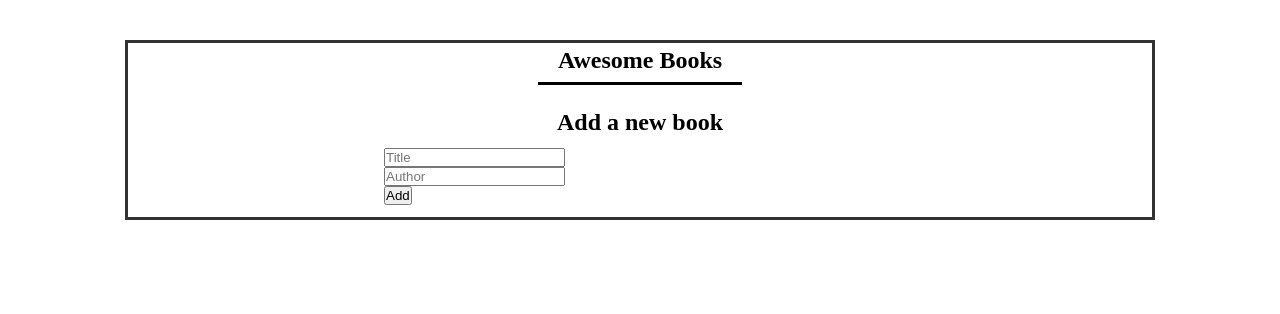
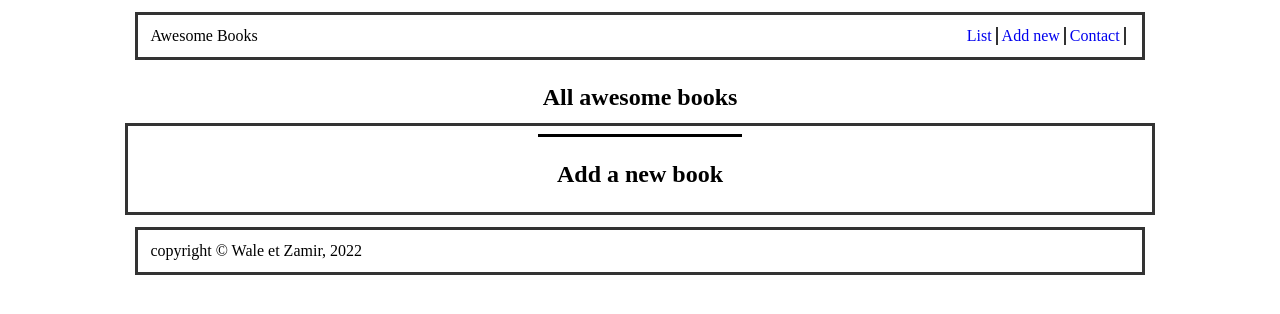
Before and after one commit to wale-prog/Awesome-Books, a website with bundled scripts: page index.html in a window 1280 px wide. Built offline with nearby package versions, Linux system fonts and the light colour scheme.

Commit message:
Set up navigation by creating list and add new pages

```diff
--- a/index.html
+++ b/index.html
@@ -10,11 +10,26 @@
 </head>
 
 <body>
-    <section id="top-books">
-        <h2>Awesome Books </h2>
-        <div class="new-books"></div>
-        <div class="line"></div>
-        <h2>Add a new book</h2>
+    <nav id="navbar">
+        <p>Awesome Books</p>
+        <ul class="nav-list">
+            <li class="nav-list-item"><a href="#">List</a></li>
+            <li class="nav-list-item"><a href="#">Add new</a></li>
+            <li class="nav-list-item"><a href="#">Contact</a></li>
+        </ul>
+    </nav>
+    <div class="list">
+        <header class="heading">
+            <h2>All awesome books </h2>
+        </header>
+        <section id="top-books">
+            <div class="new-books"></div>
+            <div class="line"></div>
+            <h2>Add a new book</h2>
+        </section>
+    </div>
+
+    <section class="add-new hidden">
         <form id="awesome-books">
             <input type="text" required placeholder="Title" name="title" class="title-input"> <br>
             <input type="text" required name="author" placeholder="Author" class="author-input"> <br>
@@ -22,6 +37,10 @@
         </form>
     </section>
 
+    <footer id="footer">
+        <p>copyright &copy Wale et Zamir, 2022 </p>
+    </footer>
+
     <script src="index.js" type="module"></script>
 </body>
 
--- a/index.js
+++ b/index.js
@@ -47,3 +47,20 @@ window.addEventListener('DOMContentLoaded', () => {
   document.getElementById('top-books').addEventListener('click', booksListAction);
   displayBooks(library.getAll());
 });
+
+const navList = document.querySelectorAll('.nav-list-item');
+const list = document.querySelector('.list');
+const addNew = document.querySelector('.add-new')
+
+for (let i = 0; i < navList.length; i += 1) {
+  navList[i].addEventListener('click', (event) => {
+    if (event.target.innerText === `Add new`) {
+      list.classList.add('hidden');
+      addNew.classList.remove('hidden')
+    } else if (event.target.innerText === "List") {
+      list.classList.remove('hidden');
+      addNew.classList.add('hidden')
+    }
+
+  })
+}
--- a/style.css
+++ b/style.css
@@ -16,12 +16,18 @@
   justify-content: end;
 }
 
+.heading {
+  text-align: center;
+  margin-top: 24px;
+  margin-bottom: 12px;
+}
+
 #top-books {
   width: 80%;
   margin: 0 auto;
-  margin-top: 40px;
+  /* margin-top: 40px; */
   border: solid #333 3px;
-  padding-top: 4px;
+  /* padding-top: 4px; */
   padding-bottom: 12px;
 }
 
@@ -48,3 +54,38 @@
 .new-books div:nth-child(odd) {
   background-color: #d3d3d3;
 }
+
+#footer {
+  border: 3px solid #333;
+  width: 76.5%;
+  margin: 12px auto;
+  padding: 12px;
+}
+
+#navbar {
+  display: flex;
+  justify-content: space-between;
+  border: 3px solid #333;
+  width: 76.5%;
+  padding: 12px;
+  margin: 12px auto 0 auto;
+}
+
+.nav-list {
+  list-style: none;
+  display: flex;
+}
+
+.nav-list li {
+  border-right: 2px solid #333;
+  margin-right: 4px;
+  padding-right: 4px;
+}
+
+.nav-list a {
+  text-decoration: none;
+}
+
+.hidden {
+  display: none;
+}
```
Also changed, not shown: 1 other file.
